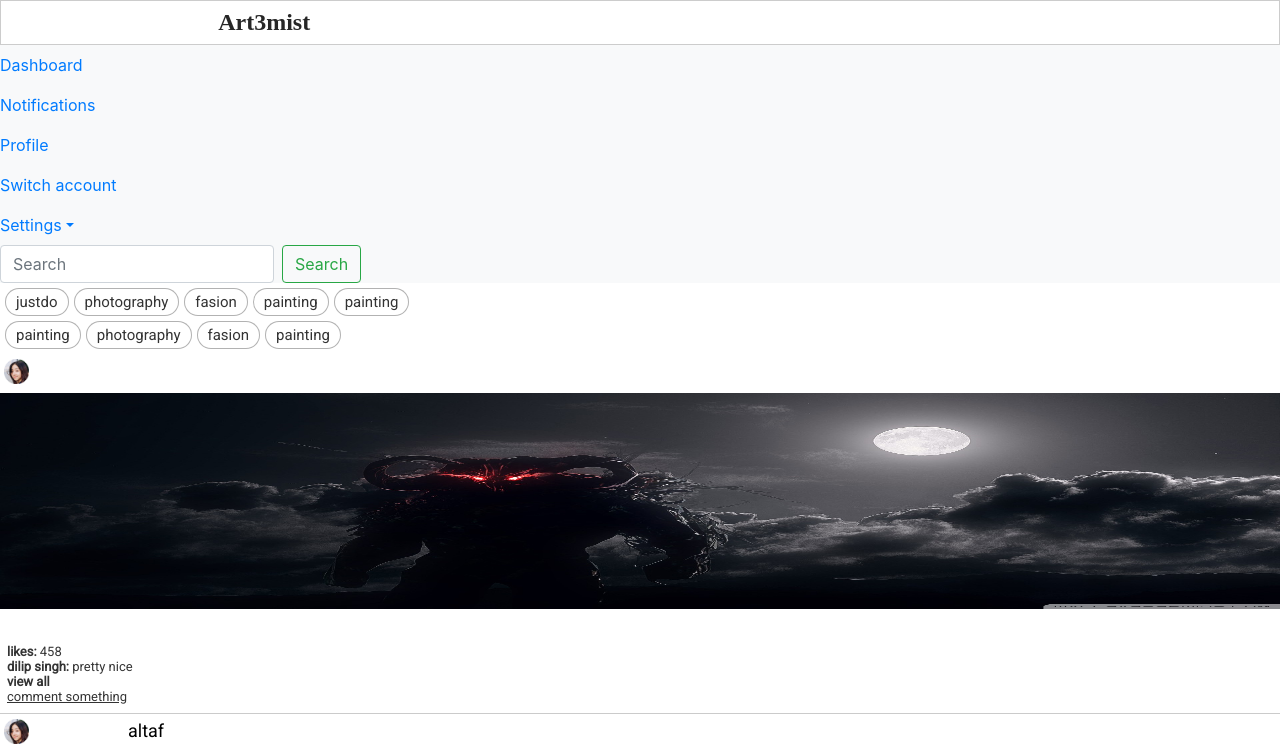
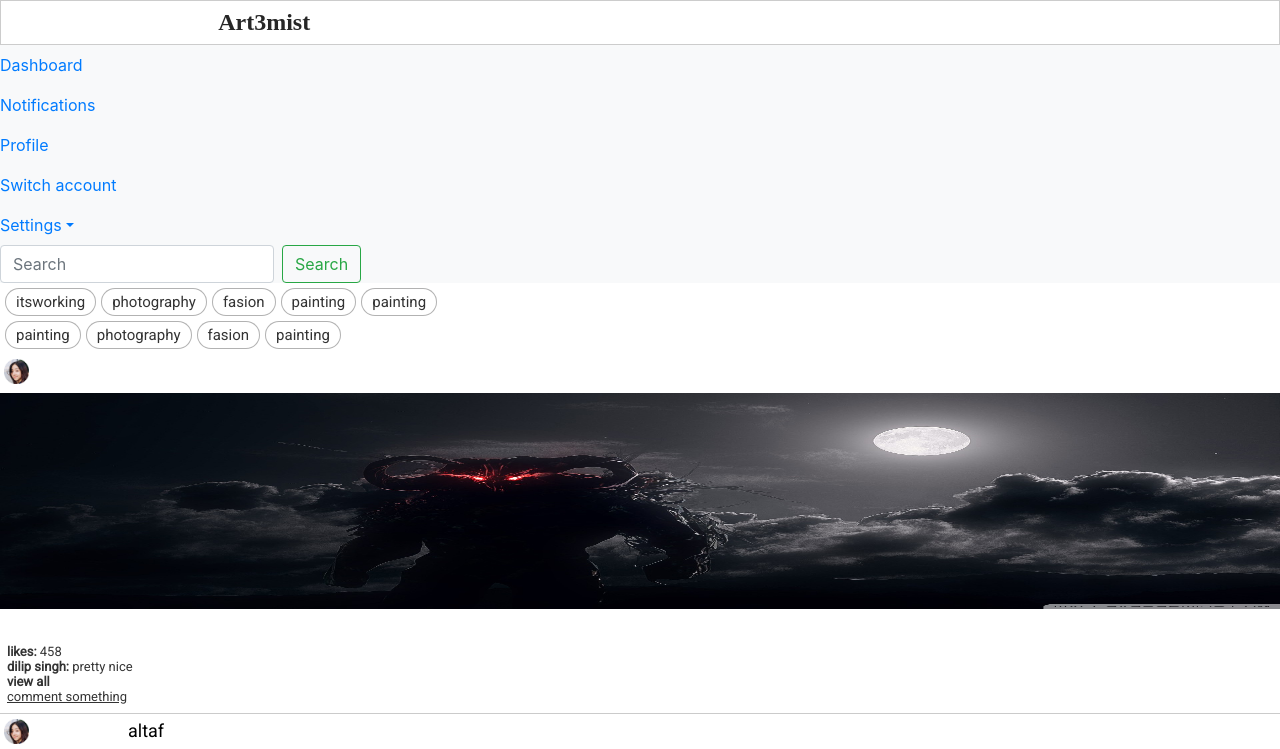
Before and after one commit to itsDeku/tiara02, a React (Create React App) app: page / in a window 1280 px wide. Shown: the top 749 px of the page. Built offline with nearby package versions, Linux system fonts and the light colour scheme; some icons are missing; a web font is replaced by a local one.

Commit message:
is it working

```diff
--- a/src/components/home.js
+++ b/src/components/home.js
@@ -39,7 +39,7 @@ class Home extends React.Component {
       <div id="posts" style={{ paddingBottom: 45 }}>
         <div className="horizontalScroll">
           <div className="parentScroll scrollmenu">
-            <span className="scrollButton parentButton-1">justdo</span>
+            <span className="scrollButton parentButton-1">itsworking</span>
             <span className="scrollButton parentButton-2">photography</span>
             <span className="scrollButton parentButton-3">fasion</span>
             <span className="scrollButton parentButton-4">painting</span>
```
